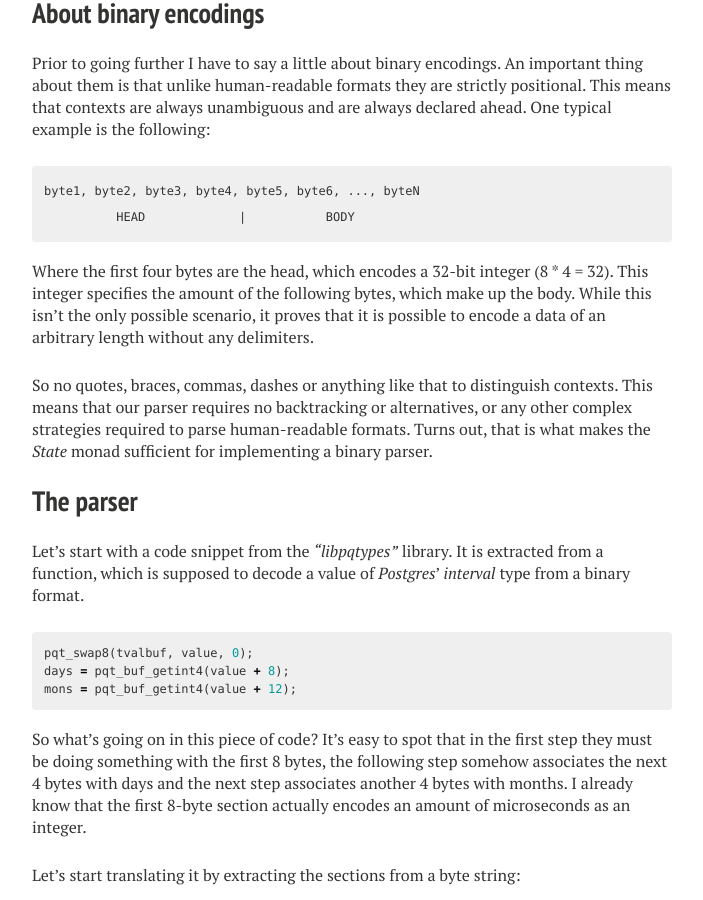
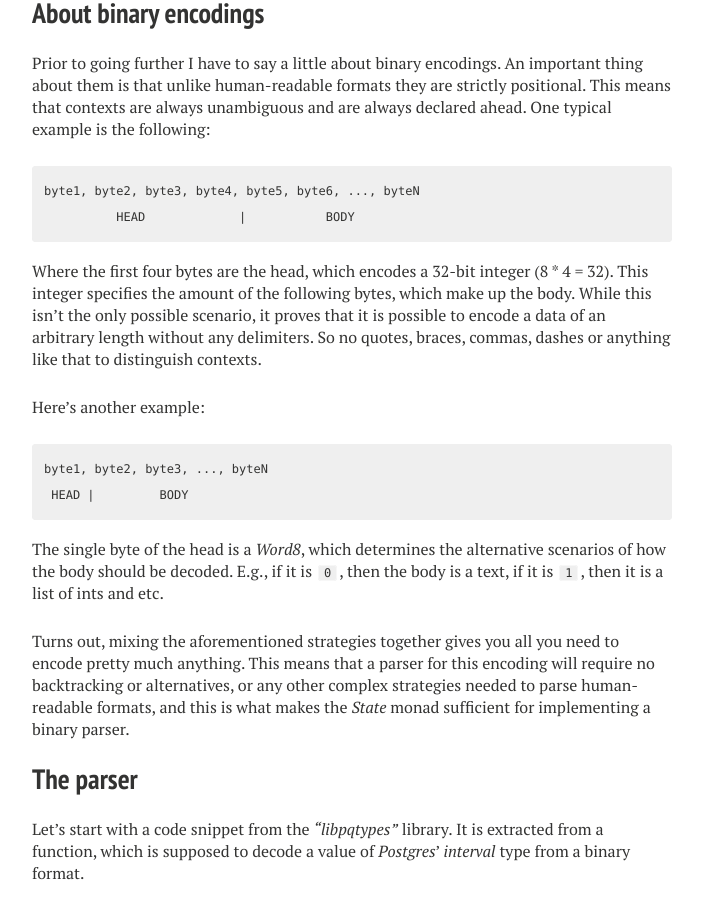
Before and after one commit to nikita-volkov/nikita-volkov.github.io, a Jekyll site: the page built from _posts/2014-11-17-a-taste-of-state-parsers-are-easy.md, in a window 1280 px wide and 900 px high, scrolled down 663 px. Shown: the whole window, without its empty margins (288-991 px from the left). Built offline with Jekyll 4.4.1, drawn with Linux system fonts in a browser that asks for light colours; nearby versions of some CDN libraries; comment, search, counter and statistics services are not loaded.

Commit message:
More about binary encodings

```diff
--- a/_posts/2014-11-17-a-taste-of-state-parsers-are-easy.md
+++ b/_posts/2014-11-17-a-taste-of-state-parsers-are-easy.md
@@ -24,9 +24,16 @@ Prior to going further I have to say a little about binary encodings. An importa
     byte1, byte2, byte3, byte4, byte5, byte6, ..., byteN
               HEAD             |           BODY
 
-Where the first four bytes are the head, which encodes a 32-bit integer (8 * 4 = 32). This integer specifies the amount of the following bytes, which make up the body. While this isn't the only possible scenario, it proves that it is possible to encode a data of an arbitrary length without any delimiters.
+Where the first four bytes are the head, which encodes a 32-bit integer (8 * 4 = 32). This integer specifies the amount of the following bytes, which make up the body. While this isn't the only possible scenario, it proves that it is possible to encode a data of an arbitrary length without any delimiters. So no quotes, braces, commas, dashes or anything like that to distinguish contexts.
 
-So no quotes, braces, commas, dashes or anything like that to distinguish contexts. This means that our parser requires no backtracking or alternatives, or any other complex strategies required to parse human-readable formats. Turns out, that is what makes the _State_ monad sufficient for implementing a binary parser.
+Here's another example:
+
+    byte1, byte2, byte3, ..., byteN
+     HEAD |         BODY
+
+The single byte of the head is a _Word8_, which determines the alternative scenarios of how the body should be decoded. E.g., if it is `0`, then the body is a text, if it is `1`, then it is a list of ints and etc.
+
+Turns out, mixing the aforementioned strategies together gives you all you need to encode pretty much anything. This means that a parser for this encoding will require no backtracking or alternatives, or any other complex strategies needed to parse human-readable formats, and this is what makes the _State_ monad sufficient for implementing a binary parser.
 
 ## The parser
 
```
